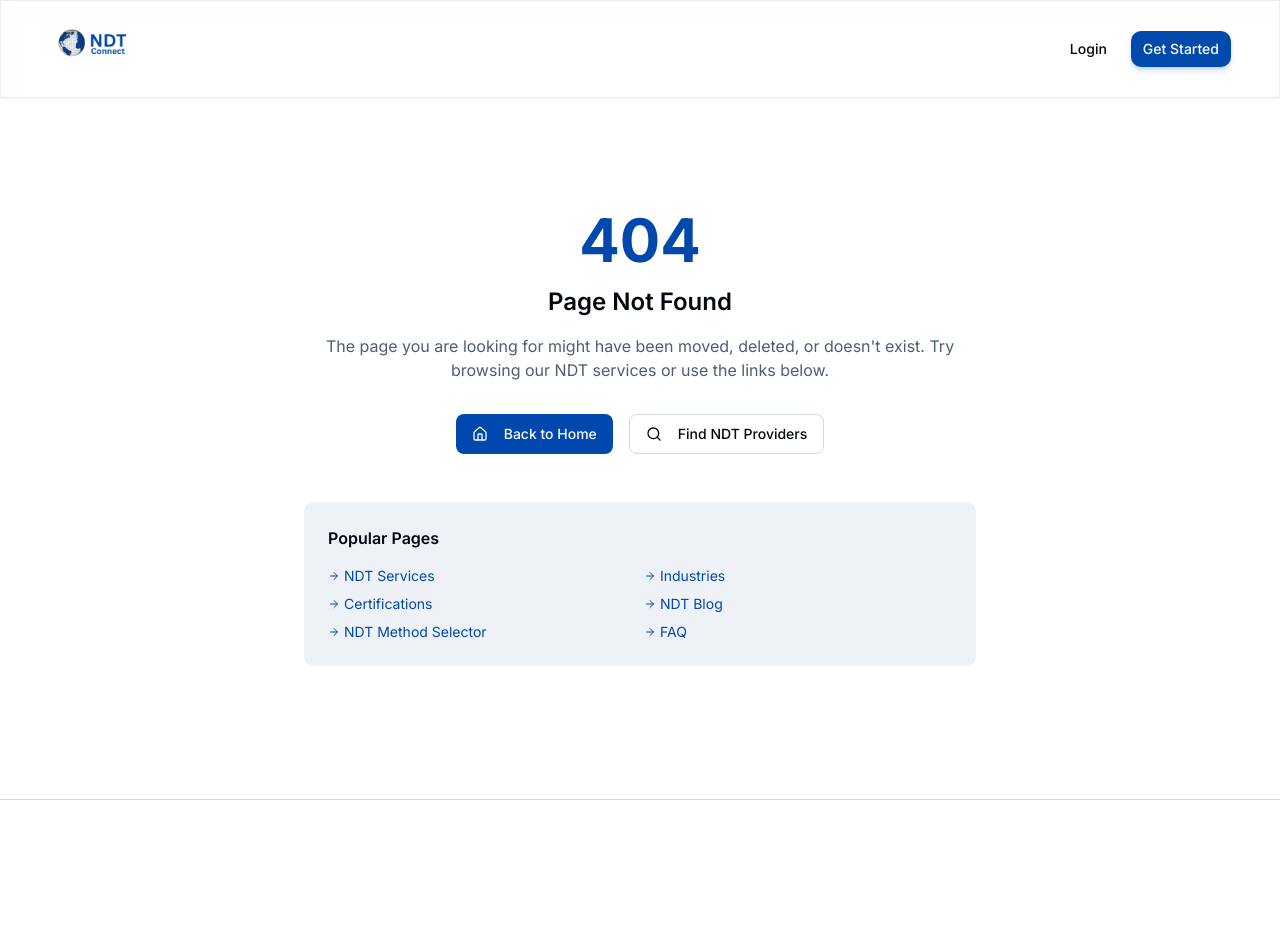
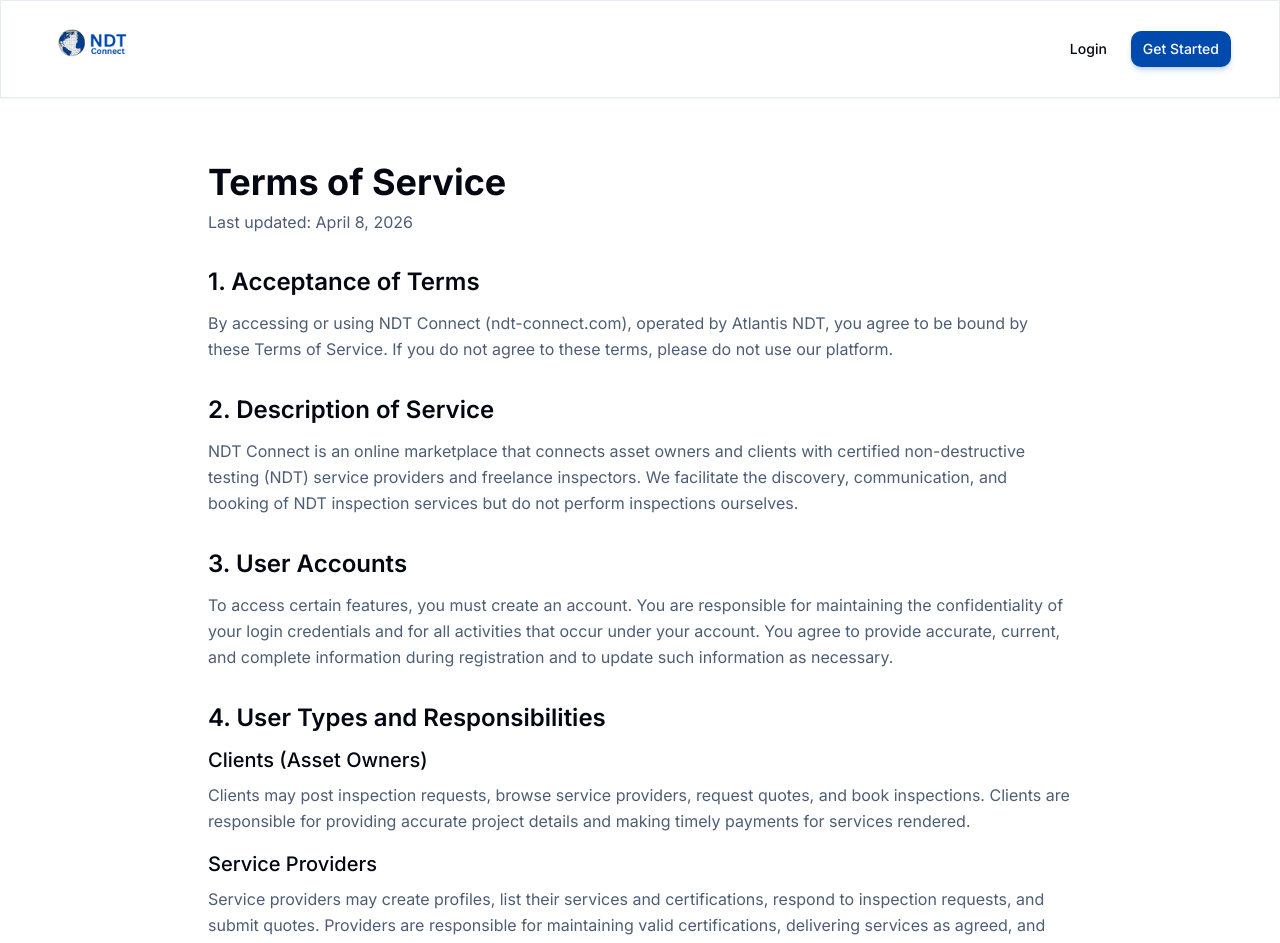
Before and after one commit to anoop-1/NDT-Connect-v2, a Next.js app: page /terms in a window 1280 px wide. Before the commit this address had no page. Shown: the top 943 px of the page. Before the commit the page ends 800 px from the top, so only its background shows below. Built offline with nearby package versions, Linux system fonts and the light colour scheme.

Commit message:
Create terms of service page (fixes 404 broken link)

```diff
--- /dev/null
+++ b/app/terms/page.tsx
@@ -0,0 +1,134 @@
+import { Metadata } from 'next';
+
+export const metadata: Metadata = {
+  title: 'Terms of Service | NDT Connect',
+  description: 'NDT Connect terms of service. Read the terms and conditions governing use of our NDT inspection marketplace platform.',
+  openGraph: {
+    title: 'Terms of Service | NDT Connect',
+    description: 'Terms and conditions governing use of the NDT Connect marketplace platform.',
+    url: 'https://ndt-connect.com/terms',
+    type: 'website',
+    siteName: 'NDT Connect',
+  },
+  twitter: {
+    card: 'summary_large_image',
+    title: 'Terms of Service | NDT Connect',
+    description: 'Terms and conditions governing use of the NDT Connect marketplace platform.',
+  },
+  alternates: {
+    canonical: 'https://ndt-connect.com/terms',
+  },
+};
+
+export default function TermsOfServicePage() {
+  return (
+    <div className="max-w-4xl mx-auto py-8 px-4">
+      <h1 className="text-4xl font-bold mb-2">Terms of Service</h1>
+      <p className="text-muted-foreground mb-8">Last updated: April 8, 2026</p>
+
+      <div className="prose prose-slate max-w-none space-y-8">
+        <section>
+          <h2 className="text-2xl font-semibold mb-3">1. Acceptance of Terms</h2>
+          <p className="text-muted-foreground leading-relaxed">
+            By accessing or using NDT Connect (ndt-connect.com), operated by Atlantis NDT, you agree to be bound by these Terms of Service. If you do not agree to these terms, please do not use our platform.
+          </p>
+        </section>
+
+        <section>
+          <h2 className="text-2xl font-semibold mb-3">2. Description of Service</h2>
+          <p className="text-muted-foreground leading-relaxed">
+            NDT Connect is an online marketplace that connects asset owners and clients with certified non-destructive testing (NDT) service providers and freelance inspectors. We facilitate the discovery, communication, and booking of NDT inspection services but do not perform inspections ourselves.
+          </p>
+        </section>
+
+        <section>
+          <h2 className="text-2xl font-semibold mb-3">3. User Accounts</h2>
+          <p className="text-muted-foreground leading-relaxed">
+            To access certain features, you must create an account. You are responsible for maintaining the confidentiality of your login credentials and for all activities that occur under your account. You agree to provide accurate, current, and complete information during registration and to update such information as necessary.
+          </p>
+        </section>
+
+        <section>
+          <h2 className="text-2xl font-semibold mb-3">4. User Types and Responsibilities</h2>
+          <h3 className="text-xl font-medium mb-2">Clients (Asset Owners)</h3>
+          <p className="text-muted-foreground leading-relaxed">
+            Clients may post inspection requests, browse service providers, request quotes, and book inspections. Clients are responsible for providing accurate project details and making timely payments for services rendered.
+          </p>
+          <h3 className="text-xl font-medium mb-2 mt-4">Service Providers</h3>
+          <p className="text-muted-foreground leading-relaxed">
+            Service providers may create profiles, list their services and certifications, respond to inspection requests, and submit quotes. Providers are responsible for maintaining valid certifications, delivering services as agreed, and complying with all applicable industry standards and regulations.
+          </p>
+        </section>
+
+        <section>
+          <h2 className="text-2xl font-semibold mb-3">5. Certification Verification</h2>
+          <p className="text-muted-foreground leading-relaxed">
+            While NDT Connect makes reasonable efforts to verify provider certifications, we do not guarantee the accuracy, completeness, or validity of any certifications or qualifications listed on the platform. Clients should independently verify provider credentials for safety-critical inspections.
+          </p>
+        </section>
+
+        <section>
+          <h2 className="text-2xl font-semibold mb-3">6. Payments and Fees</h2>
+          <p className="text-muted-foreground leading-relaxed">
+            NDT Connect may charge service fees for transactions facilitated through the platform. All fees will be clearly disclosed before any transaction is completed. Payment terms and conditions will be specified at the time of booking.
+          </p>
+        </section>
+
+        <section>
+          <h2 className="text-2xl font-semibold mb-3">7. Limitation of Liability</h2>
+          <p className="text-muted-foreground leading-relaxed">
+            NDT Connect acts as a marketplace facilitator and is not a party to the agreements between clients and service providers. We are not liable for the quality, safety, legality, or timeliness of inspection services provided through our platform. Our liability is limited to the maximum extent permitted by law.
+          </p>
+        </section>
+
+        <section>
+          <h2 className="text-2xl font-semibold mb-3">8. Intellectual Property</h2>
+          <p className="text-muted-foreground leading-relaxed">
+            All content on NDT Connect, including text, graphics, logos, and software, is the property of Atlantis NDT or its content suppliers and is protected by intellectual property laws. You may not reproduce, distribute, or create derivative works without our express written permission.
+          </p>
+        </section>
+
+        <section>
+          <h2 className="text-2xl font-semibold mb-3">9. Prohibited Conduct</h2>
+          <p className="text-muted-foreground leading-relaxed">
+            Users may not: use the platform for any unlawful purpose; impersonate any person or entity; submit false or misleading information; interfere with the proper working of the platform; attempt to gain unauthorized access to any systems or data; use automated means to scrape or collect data from the platform.
+          </p>
+        </section>
+
+        <section>
+          <h2 className="text-2xl font-semibold mb-3">10. Termination</h2>
+          <p className="text-muted-foreground leading-relaxed">
+            We reserve the right to suspend or terminate your account at any time for violation of these terms or for any other reason at our sole discretion. Upon termination, your right to use the platform ceases immediately.
+          </p>
+        </section>
+
+        <section>
+          <h2 className="text-2xl font-semibold mb-3">11. Governing Law</h2>
+          <p className="text-muted-foreground leading-relaxed">
+            These Terms of Service are governed by and construed in accordance with the laws of the State of Texas, United States, without regard to its conflict of law provisions.
+          </p>
+        </section>
+
+        <section>
+          <h2 className="text-2xl font-semibold mb-3">12. Changes to Terms</h2>
+          <p className="text-muted-foreground leading-relaxed">
+            We reserve the right to modify these Terms of Service at any time. We will notify users of material changes by posting the updated terms on this page. Continued use of the platform after changes constitutes acceptance of the new terms.
+          </p>
+        </section>
+
+        <section>
+          <h2 className="text-2xl font-semibold mb-3">13. Contact Us</h2>
+          <p className="text-muted-foreground leading-relaxed">
+            If you have questions about these Terms of Service, please contact us at:
+          </p>
+          <div className="mt-2 text-muted-foreground">
+            <p><strong>NDT Connect by Atlantis NDT</strong></p>
+            <p>Houston, TX, USA</p>
+            <p>Email: info@ndt-connect.com</p>
+            <p>Phone: +1-281-840-8969</p>
+          </div>
+        </section>
+      </div>
+    </div>
+  );
+}
```
